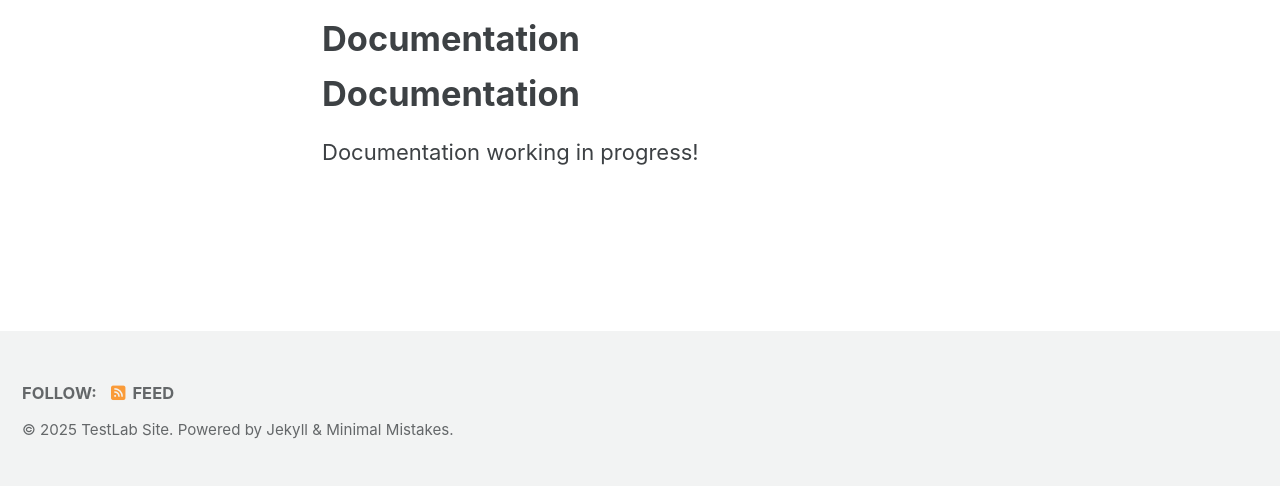
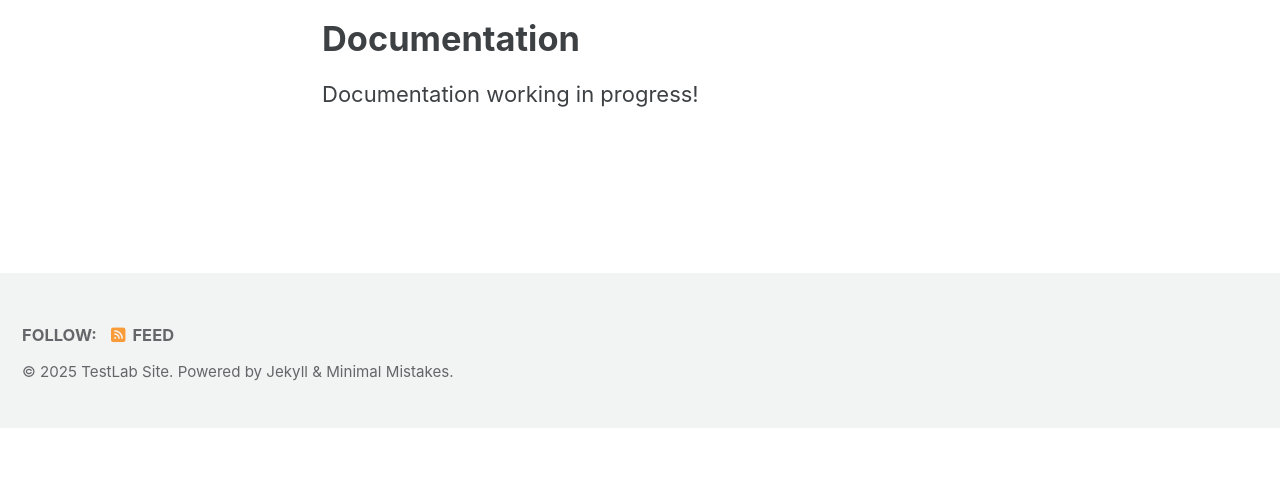
Before and after one commit to GitForTest3141592/TestLab, a Jekyll site: the page built from pages/Documentation.md, in a window 1280 px wide. Shown: the part 549-1035 px from the top of the page. Built offline with Jekyll 4.4.1, drawn with Linux system fonts in a browser that asks for light colours; cached includes are drawn as plain includes; after the commit the page ends 977 px from its top, so only the background shows below that.

Commit message:
Update Documentation.md

```diff
--- a/pages/Documentation.md
+++ b/pages/Documentation.md
@@ -3,6 +3,5 @@ layout: posts
 title: Documentation
 permalink: /Documentation/
 ---
-# Documentation
 
 Documentation working in progress!
```
